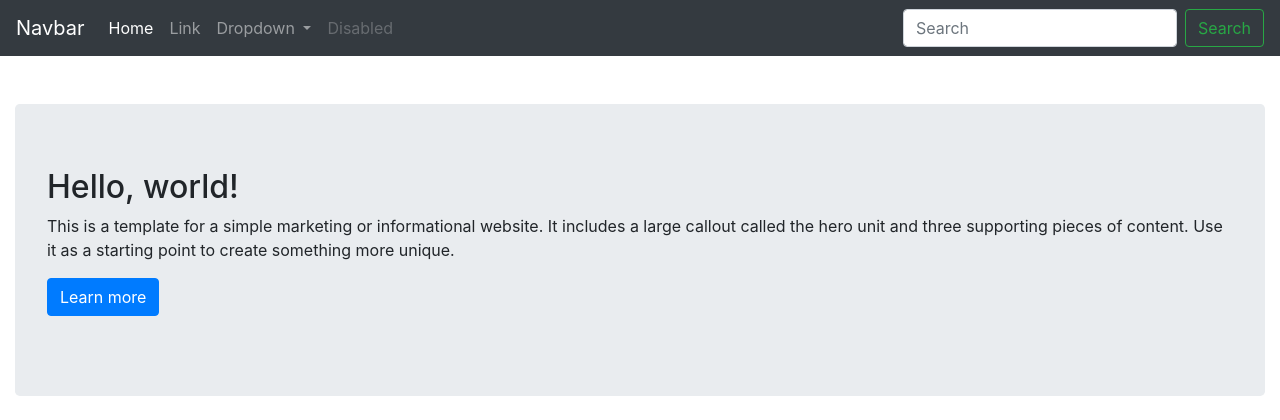
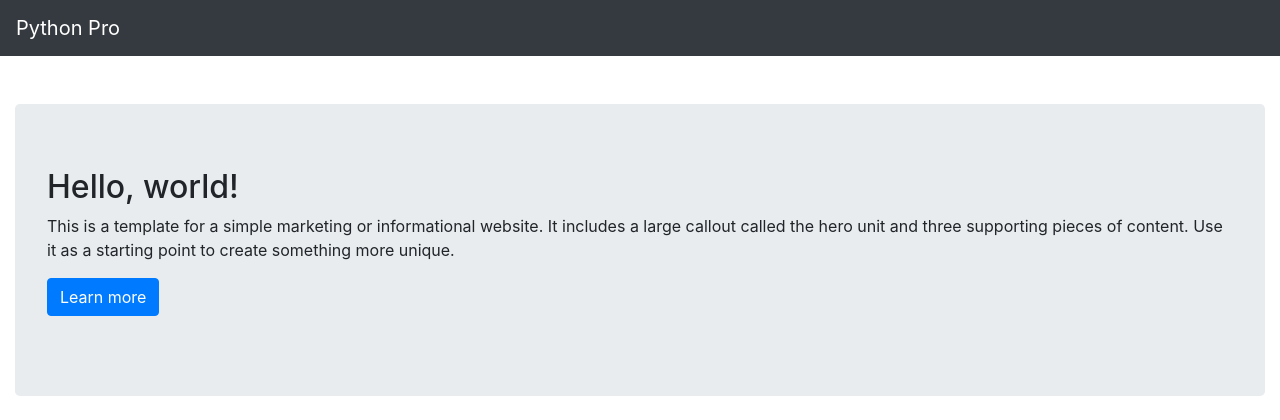
Before and after one commit to herbetyp/pythonprodjango, a Django app: page / in a window 1280 px wide. Shown: the top 420 px of the page. Run offline with Django 3.2, Linux system fonts and the light colour scheme; some libraries are stand-ins or nearby versions.

Commit message:
url home nomeada

```diff
--- a/pypro/core/templates/core/home.html
+++ b/pypro/core/templates/core/home.html
@@ -9,8 +9,8 @@
 
     <title>Python Pro</title>
 
-    <meta name="description" content="Source code generated using layoutit.com">
-    <meta name="author" content="LayoutIt!">
+    <meta name="description" content="Curso Python Pro">
+    <meta name="author" content="Herbety Paulo">
 
     <link href="{% static 'css/bootstrap.min.css' %}" rel="stylesheet">
     <link href="{% static 'css/style.css' %}" rel="stylesheet">
@@ -23,38 +23,14 @@
   <body>
 
 <nav class="navbar navbar-expand-lg navbar-dark bg-dark">
-  <a class="navbar-brand" href="#">Navbar</a>
+  <a class="navbar-brand" href="{% url 'home' %}">Python Pro</a>
   <button class="navbar-toggler" type="button" data-toggle="collapse" data-target="#navbarSupportedContent" aria-controls="navbarSupportedContent" aria-expanded="false" aria-label="Toggle navigation">
     <span class="navbar-toggler-icon"></span>
   </button>
 
   <div class="collapse navbar-collapse" id="navbarSupportedContent">
     <ul class="navbar-nav mr-auto">
-      <li class="nav-item active">
-        <a class="nav-link" href="#">Home <span class="sr-only">(current)</span></a>
-      </li>
-      <li class="nav-item">
-        <a class="nav-link" href="#">Link</a>
-      </li>
-      <li class="nav-item dropdown">
-        <a class="nav-link dropdown-toggle" href="#" id="navbarDropdown" role="button" data-toggle="dropdown" aria-haspopup="true" aria-expanded="false">
-          Dropdown
-        </a>
-        <div class="dropdown-menu" aria-labelledby="navbarDropdown">
-          <a class="dropdown-item" href="#">Action</a>
-          <a class="dropdown-item" href="#">Another action</a>
-          <div class="dropdown-divider"></div>
-          <a class="dropdown-item" href="#">Something else here</a>
-        </div>
-      </li>
-      <li class="nav-item">
-        <a class="nav-link disabled" href="#">Disabled</a>
-      </li>
     </ul>
-    <form class="form-inline my-2 my-lg-0">
-      <input class="form-control mr-sm-2" type="search" placeholder="Search" aria-label="Search">
-      <button class="btn btn-outline-success my-2 my-sm-0" type="submit">Search</button>
-    </form>
   </div>
 </nav>
 
--- a/pypro/urls.py
+++ b/pypro/urls.py
@@ -18,8 +18,9 @@ from django.urls import include, path
 from pypro.core.views import home
 from django.conf import settings
 
-urlpatterns = [path('admin/', admin.site.urls), path('', home)]
+urlpatterns = [path('admin/', admin.site.urls), path('', home, name='home')]
 
 if settings.DEBUG:
     import debug_toolbar
+
     urlpatterns.append(path('__debug__/', include(debug_toolbar.urls)))
```
Also changed, not shown: pypro/core/tests/test_home.py (+14 -4 lines).
